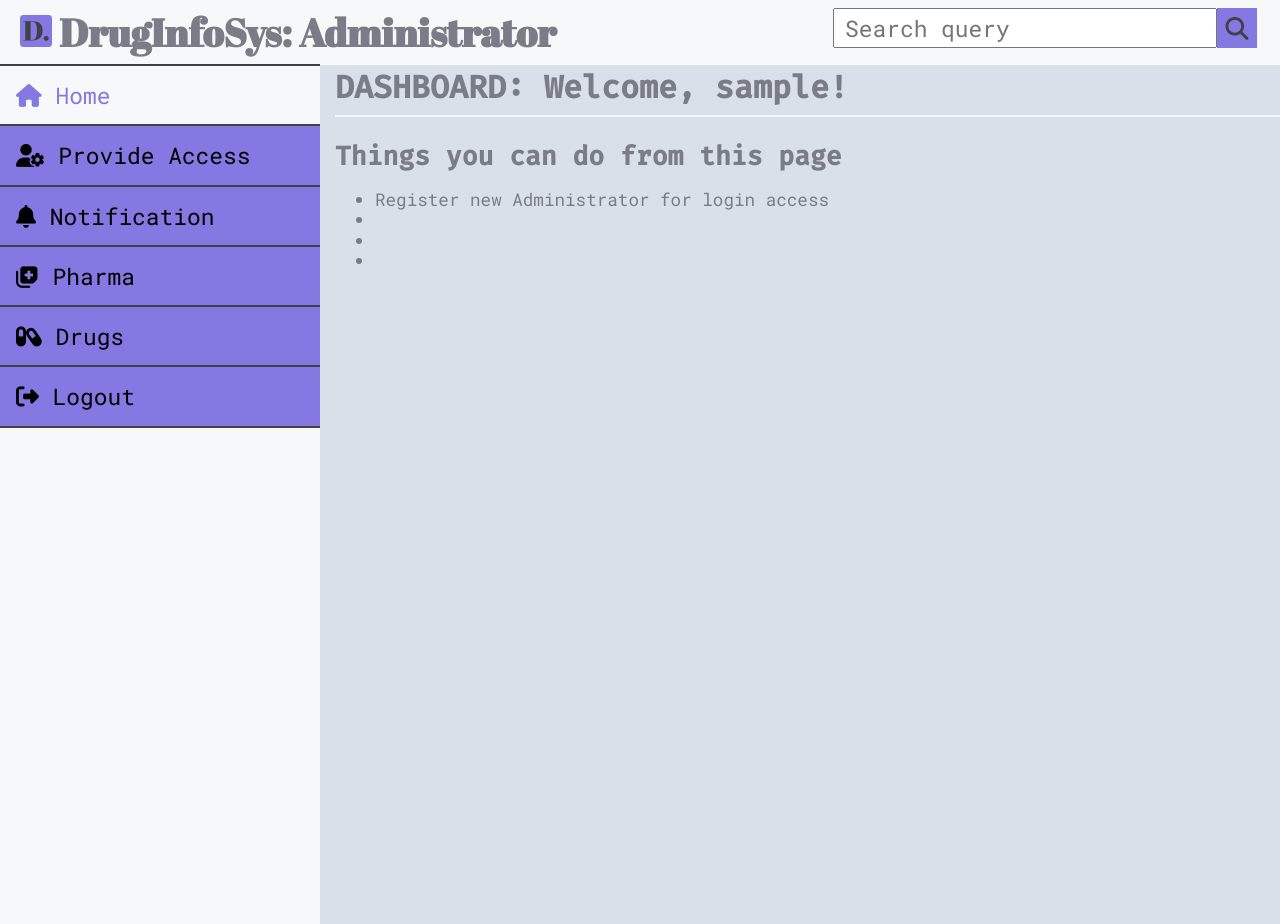
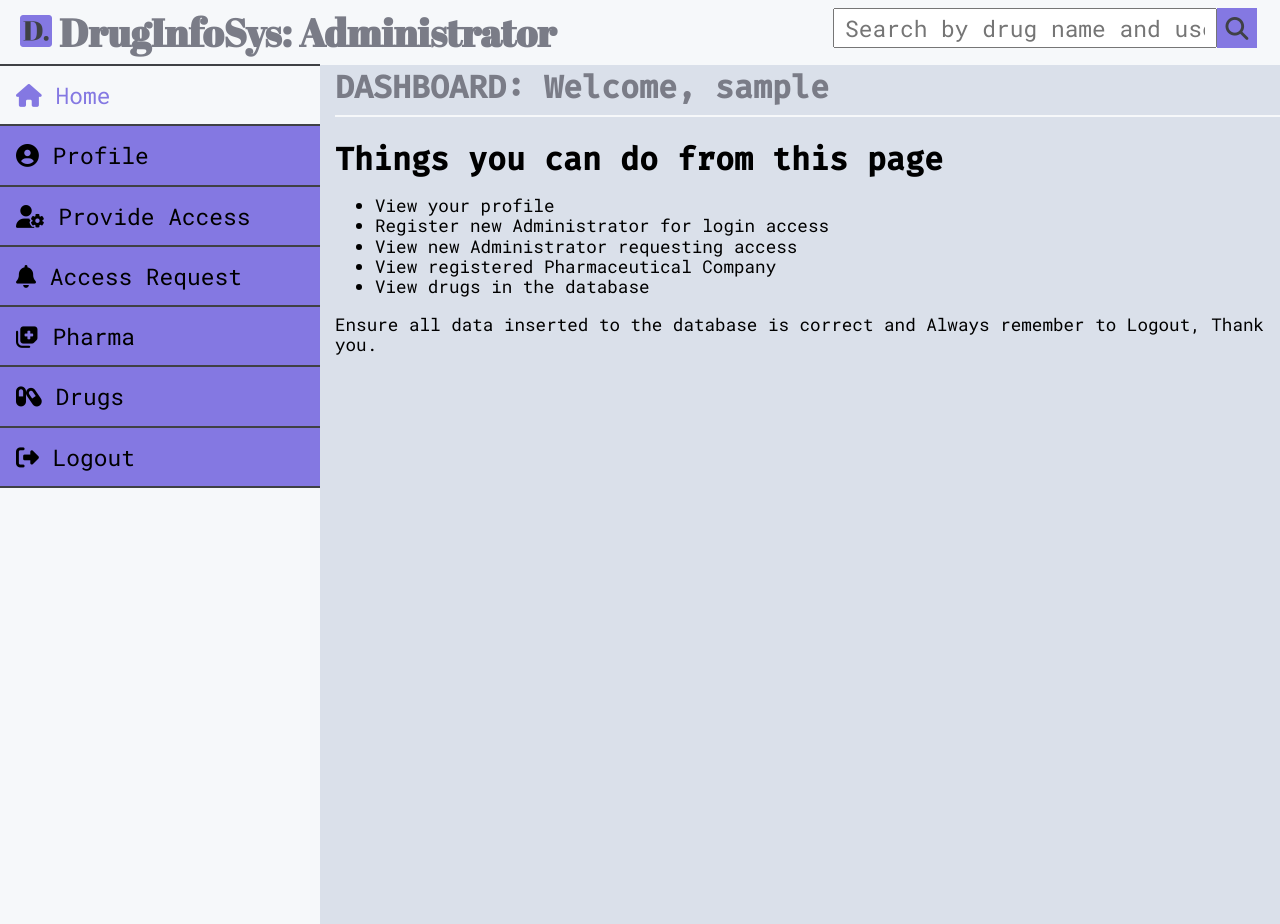
Before and after one commit to A3AJAGBE/python-project, a Flask app: page /dashboard in a window 1280 px wide. Run offline with Flask 2, Linux system fonts and the light colour scheme; the visitor is signed in with stand-in values (Sample User, id 1); some libraries are stand-ins or nearby versions.

Commit message:
beautify the content of the file

```diff
--- a/templates/dashboard.html
+++ b/templates/dashboard.html
@@ -20,9 +20,9 @@
 
     <h1><img src="/static/images/favicon32.png" alt="logo"> DrugInfoSys: Administrator</h1>
 
-    <form class="search" action="#">
-      <input type="text" name="search" placeholder="Search query" />
-      <button type="button"><i class="fas fa-search"></i></button>
+    <form class="search" action=" {{ url_for('admin_search') }} " method="POST">
+      <input type="text" name="search" placeholder="Search by drug name and uses" value="{{ request.form.search }}" />
+      <button type="submit"><i class="fas fa-search"></i></button>
     </form>
 
   </header> <!-- END OF HEADER SECTION -->
@@ -34,31 +34,34 @@
     <!-- ASIDE -->
     <aside id="nav">
       <a class="nav active" href="{{ url_for('dashboard') }}"><i class="fas fa-home"></i> Home</a>
+      <a class="nav" href="{{ url_for('admin_profile') }}"><i class="fas fa-user-circle"></i> Profile</a>
       <a class="nav" href="{{ url_for('admin_register') }}"><i class="fas fa-user-cog"></i> Provide Access</a>
-      <a class="nav" href="#"><i class="fas fa-bell"></i> Notification</a>
-      <a class="nav" href="#"><i class="fas fa-notes-medical"></i> Pharma</a>
-      <a class="nav" href="#"><i class="fas fa-capsules"></i> Drugs</a>
+      <a class="nav" href="{{ url_for('access_notice') }}"><i class="fas fa-bell"></i> Access Request</a>
+      <a class="nav" href="{{ url_for('view_pharma') }}"><i class="fas fa-notes-medical"></i> Pharma</a>
+      <a class="nav" href="{{ url_for('view_drugs') }}"><i class="fas fa-capsules"></i> Drugs</a>
       <a class="nav" href="{{ url_for('logout') }}"><i class="fas fa-sign-out-alt"></i> Logout</a>
     </aside> <!-- END ASIDE -->
 
     <section class="dashboard">
-      <h2>DASHBOARD: Welcome, {{ username }}!</h2>
+      <h2>DASHBOARD: Welcome, {{ username }}</h2>
       <hr>
-      <p class="black">
-        <h3>Things you can do from this page</h3>
+      <div class="black">
+        <h2>Things you can do from this page</h2>
         <ul>
+          <li>View your profile</li>
           <li>Register new Administrator for login access</li>
-          <li></li>
-          <li></li>
-          <li></li>
+          <li>View new Administrator requesting access</li>
+          <li>View registered Pharmaceutical Company</li>
+          <li>View drugs in the database</li>
+
         </ul>
 
-      </p>
+        <p>Ensure all data inserted to the database is correct and Always remember to Logout, Thank you. </p>
+      </div>
     </section>
 
   </main> <!-- END OF MAIN SECTION -->
 
-  <script src="/static/script.js" charset="utf-8"></script>
 </body>
 
 </html>
```
